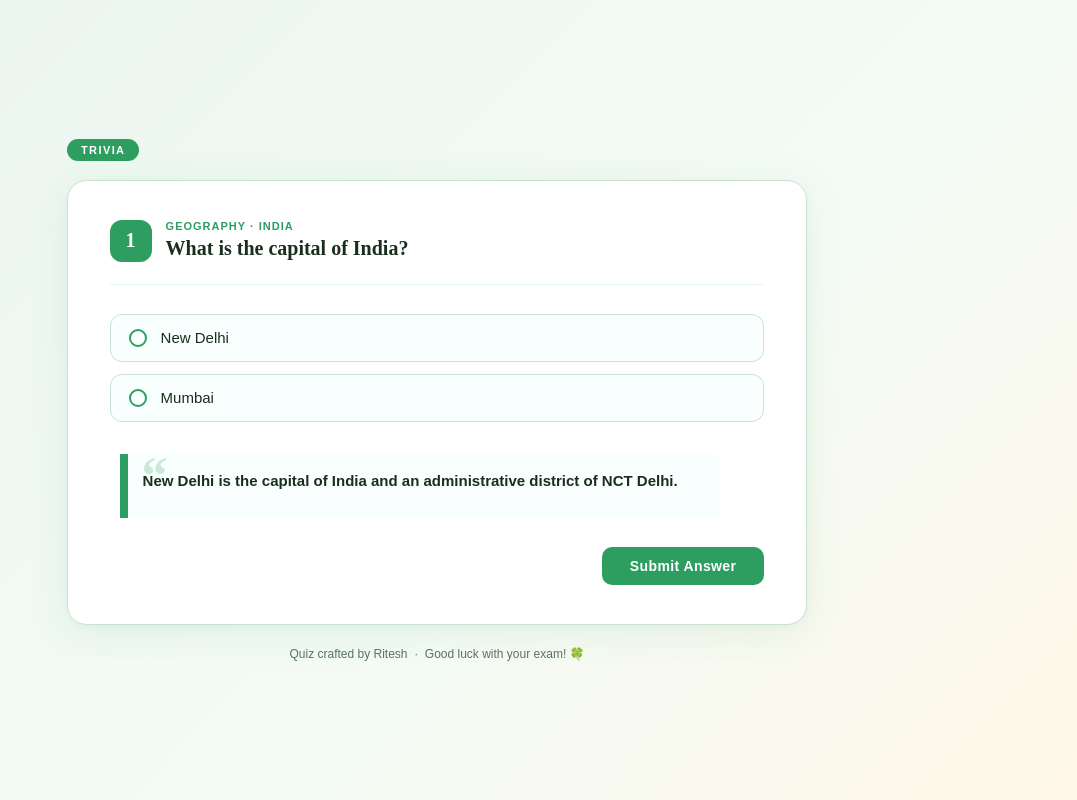
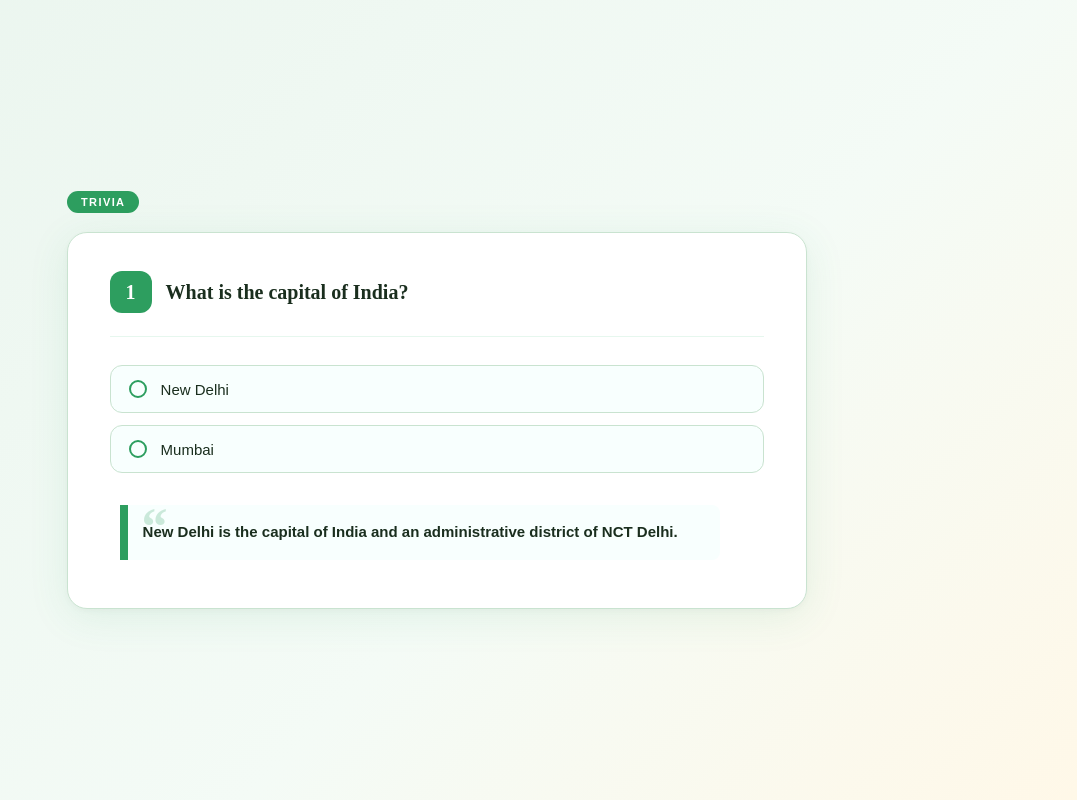
Before and after one commit to acciojob/trivia-priyankamallik04, a website: page main.html in a window 1280 px wide. Shown: the whole page, without its empty margins (203-1280 px from the left). Drawn offline with Linux system fonts and the light colour scheme.

Commit message:
created a submission

```diff
--- a/main.html
+++ b/main.html
@@ -14,7 +14,7 @@
         <div class="card-header">
           <div class="q-number">1</div>
           <div class="q-meta">
-            <span class="label">Geography · India</span>
+            <!-- <span class="label">Geography · India</span> -->
             <div class="q-text">What is the capital of India?</div>
           </div>
         </div>
@@ -37,8 +37,8 @@
         <blockquote>
           New Delhi is the capital of India and an administrative district of
           NCT Delhi.
-          <cite
-            >
+          <!-- <cite
+            > -->
             <!-- <a
               href="https://en.wikipedia.org/wiki/New_Delhi"
               target="_blank"
@@ -48,7 +48,7 @@
           > -->
         </blockquote>
 
-        <div class="submit-row">
+        <!-- <div class="submit-row">
           <button class="btn-submit" onclick="checkAnswer()">
             Submit Answer
           </button>
@@ -58,7 +58,7 @@
       <p class="footer-note">
         Quiz crafted by Ritesh &nbsp;·&nbsp; Good luck with your exam! 🍀
       </p>
-    </div>
+    </div> -->
 
 	  <script type="text/javascript" src="./script.js">
       function checkAnswer() {
```
